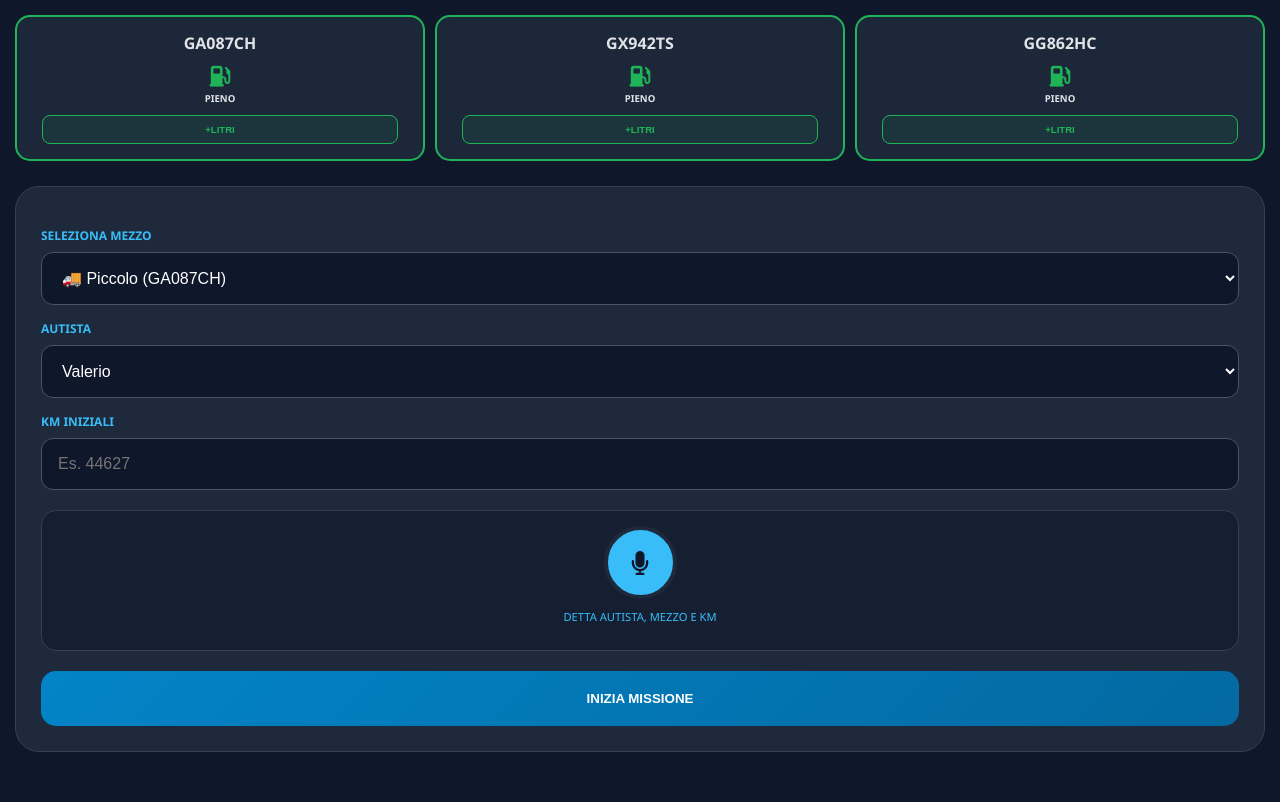
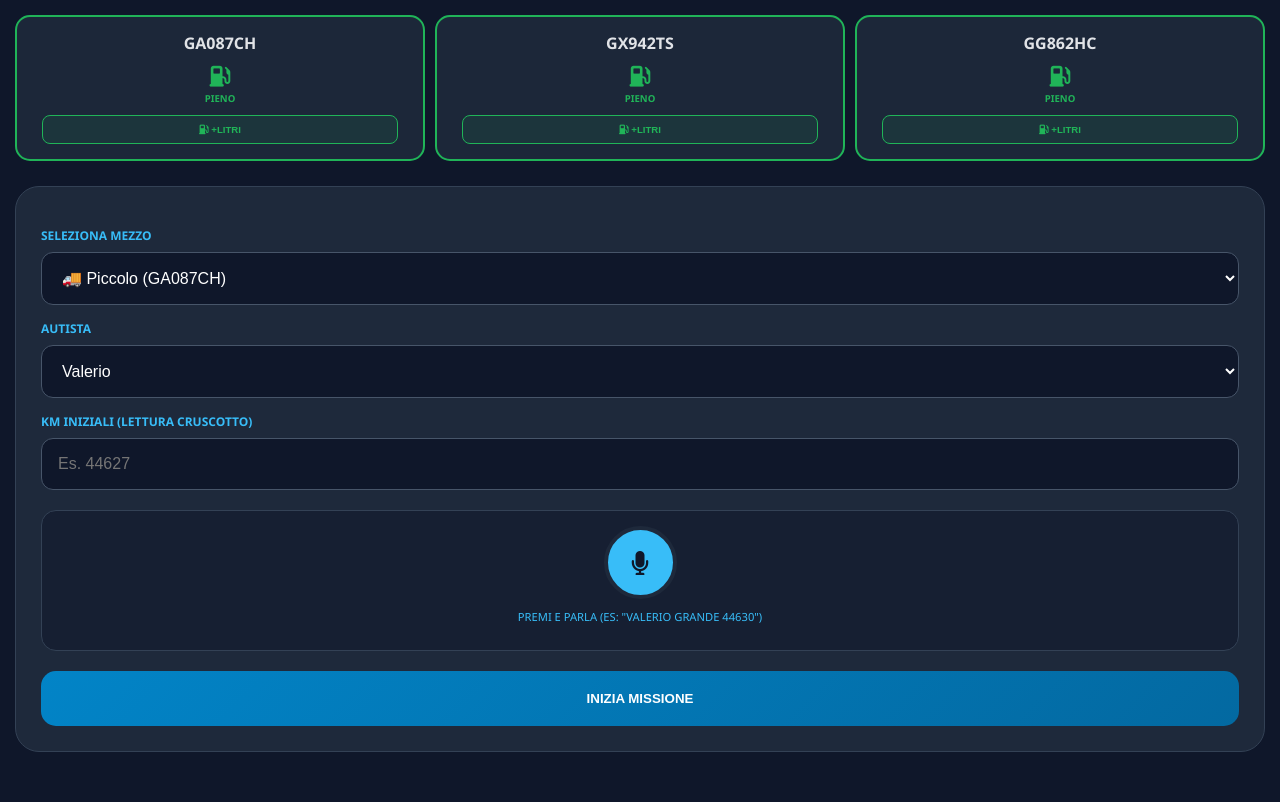
Before and after one commit to valerio121291/furgoni-uscite, a Flask app: page / in a window 1280 px wide. Shown: the part 74-876 px from the top of the page. Run offline with Flask 3, Linux system fonts and the light colour scheme.

Commit message:
Update form.html

```diff
--- a/templates/form.html
+++ b/templates/form.html
@@ -20,11 +20,13 @@
         .fuel-text { font-size: 0.6rem; text-transform: uppercase; display: block; margin-top: 2px; font-weight: bold; }
         .btn-refuel { background: rgba(34, 197, 94, 0.1); border: 1px solid var(--success); color: var(--success); padding: 8px; border-radius: 8px; font-size: 0.6rem; margin-top: 10px; cursor: pointer; width: 90%; font-weight: 800; }
 
+        /* Form e Input */
         .main-container { padding: 0 15px; }
         .card { background: var(--card-dark); padding: 25px; border-radius: 24px; border: 1px solid #334155; margin-top: 10px; }
         label { display: block; margin-top: 15px; font-weight: 600; font-size: 0.75rem; color: var(--accent); text-transform: uppercase; }
         select, input { width: 100%; padding: 16px; margin-top: 8px; border-radius: 12px; border: 1px solid #475569; background: #0f172a; color: white; box-sizing: border-box; font-size: 1rem; }
 
+        /* Bottoni Operativi */
         .btn { width: 100%; padding: 20px; margin-top: 15px; border-radius: 15px; border: none; font-weight: 800; cursor: pointer; text-transform: uppercase; display: block; }
         .btn-start { background: linear-gradient(135deg, #0284c7, #0369a1); color: white; }
         .btn-stop { background: linear-gradient(135deg, #16a34a, #15803d); color: white; }
@@ -32,9 +34,11 @@
         .btn-wa { background: #25d366; color: white; margin-top: 10px; }
         .btn-annulla { background: #475569; color: white; margin-top: 10px; font-size: 0.8rem; }
 
+        /* Sistema Vocale */
         .voice-wrapper { text-align: center; margin: 20px 0; padding: 15px; background: rgba(15, 23, 42, 0.5); border-radius: 15px; border: 1px solid #334155; }
         .mic-btn { width: 65px; height: 65px; border-radius: 50%; background: var(--accent); border: 4px solid var(--card-dark); font-size: 24px; display: flex; align-items: center; justify-content: center; margin: 0 auto; cursor: pointer; color: #0f172a; }
         .mic-btn.recording { background: var(--danger); animation: pulse 1s infinite; color: white; }
+
         @keyframes pulse { 0% { transform: scale(1); } 50% { transform: scale(1.05); } 100% { transform: scale(1); } }
     </style>
 </head>
@@ -46,18 +50,27 @@
         <div class="truck-card {{ info.stato }}">
             <strong>{{ t }}</strong>
             <div class="fuel-indicator">
-                {% if info.carburante == "Pieno" %}<i class="fas fa-gas-pump" style="color: var(--success);"></i><span class="fuel-text">Pieno</span>
-                {% elif info.carburante == "Metà" %}<i class="fas fa-gas-pump" style="color: var(--warning);"></i><span class="fuel-text">Metà</span>
-                {% else %}<i class="fas fa-gas-pump" style="color: var(--danger);"></i><span class="fuel-text">Riserva</span>{% endif %}
+                {% if info.carburante == "Pieno" %}
+                    <i class="fas fa-gas-pump" style="color: var(--success);"></i>
+                    <span class="fuel-text" style="color: var(--success);">Pieno</span>
+                {% elif info.carburante == "Metà" %}
+                    <i class="fas fa-gas-pump" style="color: var(--warning);"></i>
+                    <span class="fuel-text" style="color: var(--warning);">Metà</span>
+                {% else %}
+                    <i class="fas fa-gas-pump" style="color: var(--danger);"></i>
+                    <span class="fuel-text" style="color: var(--danger);">Riserva</span>
+                {% endif %}
             </div>
-            <button type="button" class="btn-refuel" onclick="vaiARifornimento('{{ t }}')">+LITRI</button>
+            <button type="button" class="btn-refuel" onclick="vaiARifornimento('{{ t }}')">
+                <i class="fas fa-gas-pump"></i> +LITRI
+            </button>
         </div>
         {% endfor %}
     </div>
 
     <div class="main-container">
         <div class="card">
-            <form method="post" id="form-logistica">
+            <form method="post" id="main-form">
                 {% if not targa_attiva %}
                     <label>Seleziona Mezzo</label>
                     <select name="targa" id="targa_select">
@@ -75,23 +88,23 @@
                         <option value="Stefano">Stefano</option>
                     </select>
 
-                    <label>KM Iniziali</label>
+                    <label>KM Iniziali (Lettura Cruscotto)</label>
                     <input type="number" name="km_partenza" id="km_input" placeholder="Es. 44627" required>
 
                     <div class="voice-wrapper">
                         <div class="mic-btn" id="mic-btn"><i class="fas fa-microphone"></i></div>
-                        <p style="font-size: 0.7rem; margin-top: 10px; color: var(--accent);">DETTA AUTISTA, MEZZO E KM</p>
+                        <p id="voice-msg" style="font-size: 0.7rem; margin-top: 10px; color: var(--accent);">PREMI E PARLA (ES: "VALERIO GRANDE 44630")</p>
                     </div>
 
                     <button type="submit" name="azione" value="start" class="btn btn-start">Inizia Missione</button>
 
                 {% else %}
-                    <input type="hidden" name="targa" id="targa_corrente" value="{{ targa_attiva }}">
+                    <input type="hidden" name="targa" id="targa_hidden" value="{{ targa_attiva }}">
                     <input type="hidden" id="nome_autista" value="{{ corsa_attiva.autista }}">
 
-                    <div style="text-align: center; padding: 10px; border: 1px solid var(--warning); border-radius: 15px; margin-bottom: 10px;">
+                    <div style="text-align: center; padding: 15px; border-radius: 15px; margin-bottom: 10px; border: 1px solid var(--warning);">
                         <h3 style="color:var(--warning); margin:0;">{{ targa_attiva }} IN VIAGGIO</h3>
-                        <p style="font-size: 0.8rem;">Autista: {{ corsa_attiva.autista }}</p>
+                        <p style="font-size: 0.9rem;">Autista: {{ corsa_attiva.autista }}</p>
                     </div>
 
                     {% if corsa_attiva.step == 1 %}
@@ -105,23 +118,25 @@
                             <option value="PRATICA DI MARE">Aeronautica Pratica di Mare</option>
                             <option value="GIRO LIBERO">Giro Libero / Altro</option>
                         </select>
-                        <button type="button" class="btn btn-nav" onclick="apriNavigatore()">🧭 NAVIGATORE</button>
+                        <button type="button" class="btn btn-nav" onclick="apriNavigatore()">🧭 APRI NAVIGATORE</button>
 
                         <label>KM all'Arrivo</label>
                         <input type="number" name="km_destinazione" id="km_input_dest" required>
                         <button type="submit" name="azione" value="arrivo_dest" class="btn btn-start" style="background:var(--warning)">Registra Arrivo</button>
+
                     {% else %}
                         <label>KM Finali (Rientro Sede)</label>
                         <input type="number" name="km_rientro" id="km_input_fine" required>
-                        <label>Gasolio</label>
+                        <label>Livello Gasolio</label>
                         <select name="carburante">
                             <option value="Pieno">🟢 PIENO</option>
                             <option value="Metà">🟡 METÀ</option>
                             <option value="Vuoto">🔴 RISERVA</option>
                         </select>
-                        <button type="submit" name="azione" value="stop" class="btn btn-stop">Chiudi e Invia Report</button>
-                        <button type="button" class="btn btn-wa" onclick="inviaWhatsApp()">🟢 WHATSAPP</button>
+                        <button type="submit" name="azione" value="stop" class="btn btn-stop">Chiudi e Scarica PDF</button>
+                        <button type="button" class="btn btn-wa" onclick="inviaWhatsApp()">🟢 INVIA SU WHATSAPP</button>
                     {% endif %}
+
                     <button type="submit" name="azione" value="annulla" class="btn btn-annulla" formnovalidate>ANNULLA</button>
                 {% endif %}
             </form>
@@ -130,7 +145,7 @@
 
     <script>
     function vaiARifornimento(targa) {
-        const litri = prompt("Quanti litri per " + targa + "?");
+        const litri = prompt("Litri messi per " + targa + "?");
         if(litri) fetch('/rifornimento', {method:'POST', headers:{'Content-Type':'application/json'}, body:JSON.stringify({targa:targa, litri:parseFloat(litri)})}).then(()=>location.reload());
     }
 
@@ -138,12 +153,13 @@
         const d = document.getElementById('destinazione_field').value;
         const database = {"SAN GIOVANNI": "Via dei Laterani 4, Roma", "PTV": "Viale Oxford 81, Roma", "POLICLINICO UMBERTO 1": "Viale del Policlinico 155, Roma", "AVEZZANO": "Via Giuseppe di Vittorio, Avezzano"};
         const addr = database[d] || d;
-        window.open("https://www.google.com/maps/search/?api=1&query=" + encodeURIComponent(addr), "_blank");
+        window.open("https://www.google.com/maps/dir/?api=1&destination=" + encodeURIComponent(addr), "_blank");
     }
 
     function inviaWhatsApp() {
         const km = document.getElementById('km_input_fine').value;
-        const msg = `LOGISTICA CSA: Missione terminata. Mezzo: {{ targa_attiva }}. KM: ${km}`;
+        const targa = document.getElementById('targa_hidden').value;
+        const msg = `LOGISTICA CSA: Missione terminata. Mezzo: ${targa}. KM: ${km}`;
         window.open("https://wa.me/?text=" + encodeURIComponent(msg), "_blank");
     }
 
@@ -151,42 +167,45 @@
         const recognition = new webkitSpeechRecognition();
         recognition.lang = 'it-IT';
 
-        document.getElementById('mic-btn').onclick = (e) => { e.preventDefault(); recognition.start(); document.getElementById('mic-btn').classList.add('recording'); };
+        document.getElementById('mic-btn').onclick = (e) => {
+            e.preventDefault();
+            recognition.start();
+            document.getElementById('mic-btn').classList.add('recording');
+        };
 
         recognition.onresult = function(event) {
             const transcript = event.results[0][0].transcript.toLowerCase();
             document.getElementById('mic-btn').classList.remove('recording');
 
-            // Estrazione immediata dei numeri (KM)
+            // 1. ESTRAZIONE KM (Numeri)
             const numeri = transcript.match(/\d+/g);
-            const kmInput = document.getElementById('km_input') || document.getElementById('km_input_dest') || document.getElementById('km_input_fine');
-            if(numeri && kmInput) {
+            const kmField = document.getElementById('km_input') || document.getElementById('km_input_dest') || document.getElementById('km_input_fine');
+            if(numeri && kmField) {
                 const valoreKm = numeri.join('');
-                const targaSel = document.getElementById('targa_select') ? document.getElementById('targa_select').value : "{{ targa_attiva }}";
-
-                // BLOCCO 44627 PER IL GRANDE
-                if((targaSel === "GG862HC" || transcript.includes("grande") || transcript.includes("grosso")) && parseInt(valoreKm) < 44627) {
-                    alert("Errore: I KM non possono essere inferiori a 44.627!");
+                // Blocco 44627 per il grande
+                const targaInUso = document.getElementById('targa_select') ? document.getElementById('targa_select').value : "";
+                if((targaInUso === "GG862HC" || transcript.includes("grande")) && parseInt(valoreKm) < 44627) {
+                    alert("Errore: I KM del furgone GRANDE non possono essere inferiori a 44.627!");
+                    kmField.value = "";
                 } else {
-                    kmInput.value = valoreKm;
+                    kmField.value = valoreKm;
                     window.speechSynthesis.speak(new SpeechSynthesisUtterance("Ricevuto " + valoreKm));
                 }
             }
 
-            // Chiamata all'IA per Autista e Furgone
-            fetch('/elabora_voce', {
-                method: 'POST',
-                headers: {'Content-Type': 'application/json'},
-                body: JSON.stringify({testo: transcript})
-            })
-            .then(res => res.json())
-            .then(data => {
-                if(data.targa && document.getElementById('targa_select')) document.getElementById('targa_select').value = data.targa;
-                if(data.autista && document.getElementById('autista_select')) {
-                    const nome = data.autista.charAt(0).toUpperCase() + data.autista.slice(1).toLowerCase();
-                    document.getElementById('autista_select').value = nome;
+            // 2. LOGICA LOCALE PER AUTISTA E FURGONE (Più veloce dell'IA)
+            const autisti = ["valerio", "daniele", "costantino", "simone", "stefano"];
+            autisti.forEach(a => {
+                if(transcript.includes(a) && document.getElementById('autista_select')) {
+                    document.getElementById('autista_select').value = a.charAt(0).toUpperCase() + a.slice(1);
                 }
             });
+
+            if(document.getElementById('targa_select')) {
+                if(transcript.includes("piccolo")) document.getElementById('targa_select').value = "GA087CH";
+                if(transcript.includes("medio")) document.getElementById('targa_select').value = "GX942TS";
+                if(transcript.includes("grande") || transcript.includes("grosso")) document.getElementById('targa_select').value = "GG862HC";
+            }
         };
     }
     </script>
```
